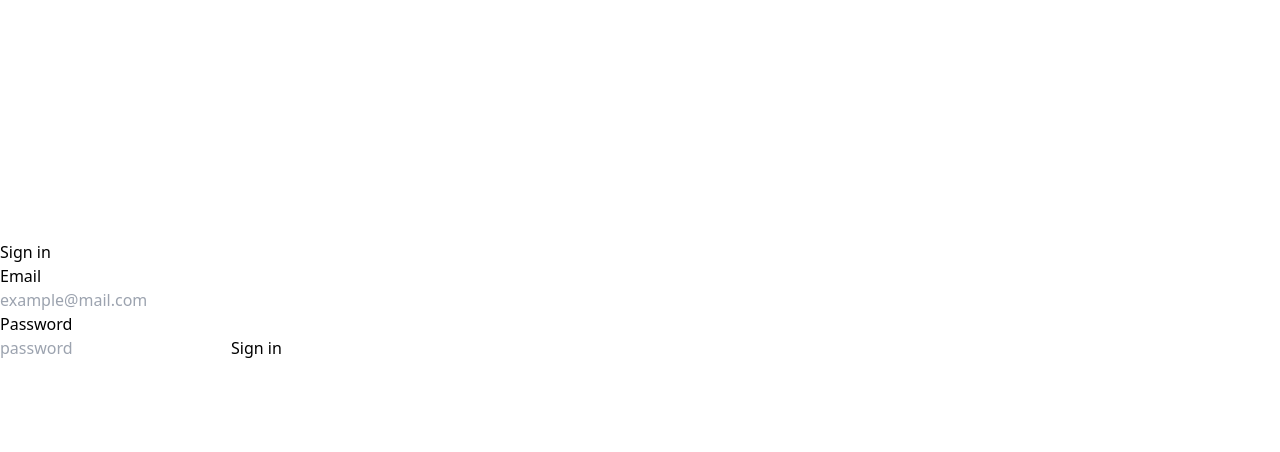
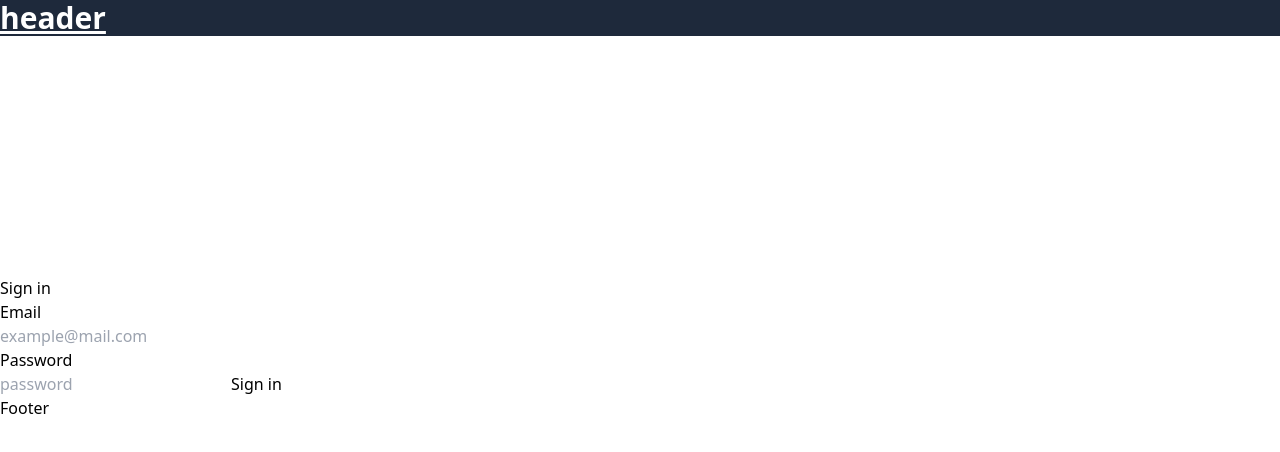
Before and after one commit to adscrum/adscrum, a Next.js app: page /auth/signin in a window 1280 px wide. Shown: the top 452 px of the page. Built offline with nearby package versions, Linux system fonts and the light colour scheme; no server answers.

Commit message:
scaffolding layout components

```diff
--- a/package.json
+++ b/package.json
@@ -9,6 +9,7 @@
     "lint": "next lint"
   },
   "dependencies": {
+    "@next/font": "^13.4.1",
     "autoprefixer": "10.4.14",
     "firebase": "^9.21.0",
     "next": "13.4.1",
@@ -16,5 +17,9 @@
     "react": "18.2.0",
     "react-dom": "18.2.0",
     "tailwindcss": "3.3.2"
+  },
+  "devDependencies": {
+    "prettier": "^2.8.8",
+    "prettier-plugin-tailwindcss": "^0.2.8"
   }
 }
--- a/src/app/layout.js
+++ b/src/app/layout.js
@@ -1,5 +1,7 @@
 "use client";
 import "./globals.css";
+import Navbar from "../components/navbar";
+import Footer from "../components/footer";
 import {AuthContextProvider} from "@/context/AuthContext";
 
 export default function RootLayout({children}) {
@@ -11,7 +13,11 @@ export default function RootLayout({children}) {
       */}
       <head />
       <body>
-        <AuthContextProvider>{children}</AuthContextProvider>
+        <AuthContextProvider>
+          <Navbar />
+          {children}
+          <Footer />
+        </AuthContextProvider>
       </body>
     </html>
   );
--- /dev/null
+++ b/src/components/footer.js
@@ -0,0 +1,5 @@
+const Footer = () => {
+  return <div>Footer</div>;
+};
+
+export default Footer;
--- /dev/null
+++ b/src/components/loader.js
@@ -0,0 +1,5 @@
+const Loader = () => {
+  return <h1>LOADER</h1>;
+};
+
+export default Loader;
--- /dev/null
+++ b/src/components/navbar.js
@@ -0,0 +1,9 @@
+const Navbar = () => {
+  return (
+    <div className="bg-slate-800 text-3xl font-bold text-white underline">
+      header
+    </div>
+  );
+};
+
+export default Navbar;
--- a/src/context/AuthContext.js
+++ b/src/context/AuthContext.js
@@ -1,6 +1,8 @@
 import React from "react";
 import {onAuthStateChanged, getAuth} from "firebase/auth";
 import firebase_app from "@/firebase/config";
+
+import Loader from "@/components/loader";
 
 const auth = getAuth(firebase_app);
 
@@ -27,7 +29,7 @@ export const AuthContextProvider = ({children}) => {
 
   return (
     <AuthContext.Provider value={{user}}>
-      {loading ? <div>Loading...</div> : children}
+      {loading ? <Loader /> : children}
     </AuthContext.Provider>
   );
 };
```
Also changed, not shown: 1 other file (tests, documents, lock files or other folders).
